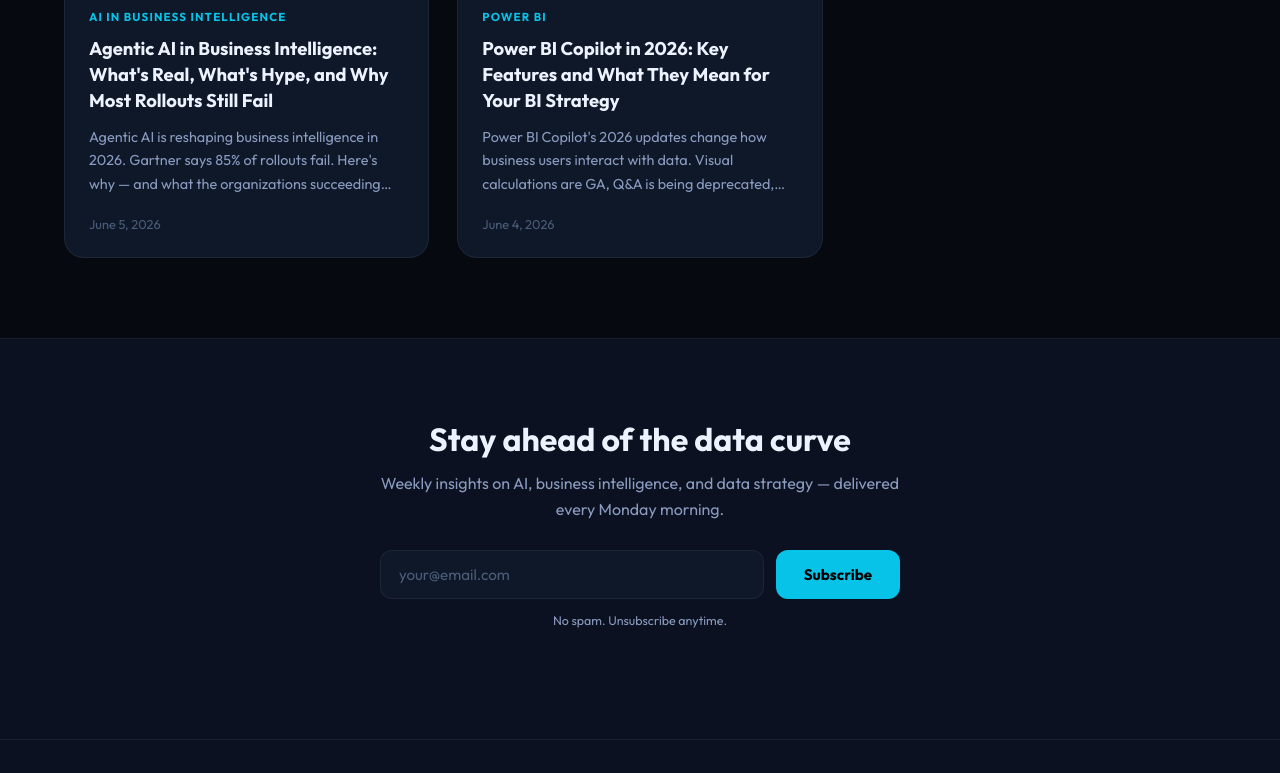
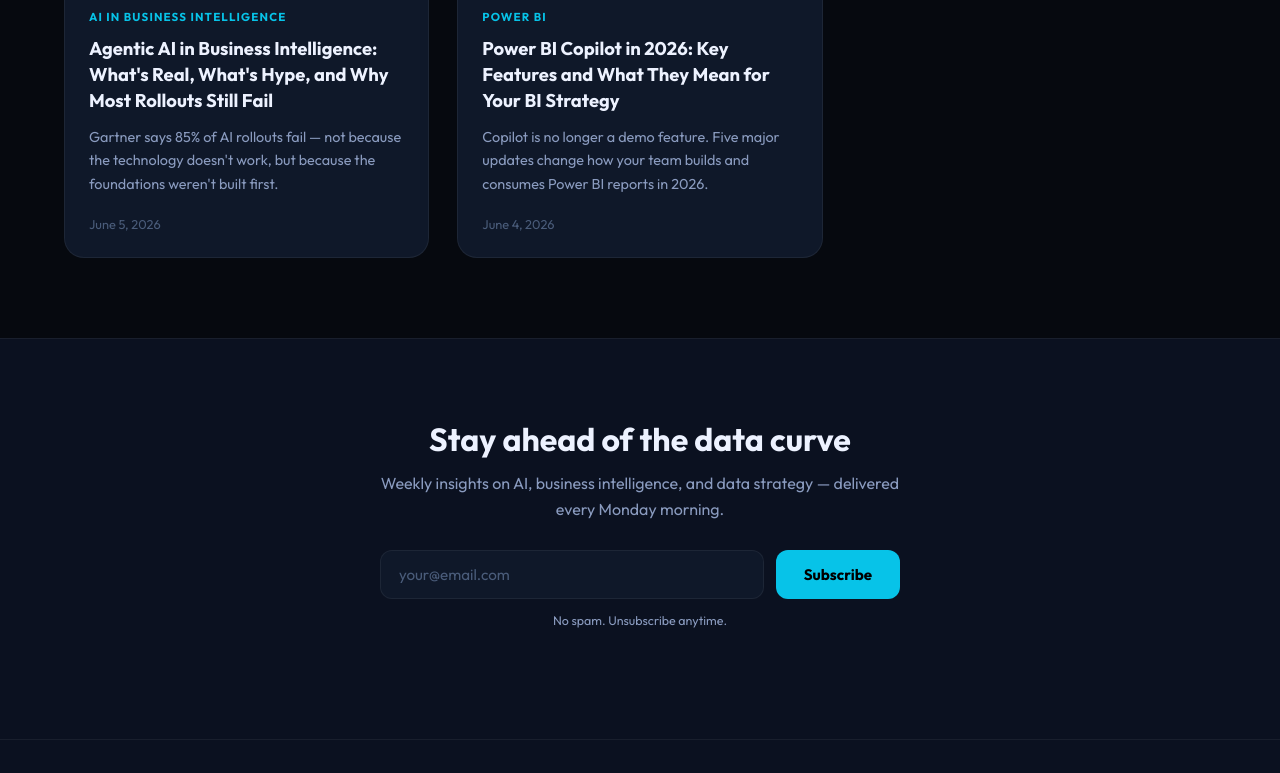
Before and after one commit to AnglerBI/anglerbi.github.io, a website: page blog/index.html in a window 1280 px wide. Shown: the part 860-1633 px from the top of the page. Drawn offline with Linux system fonts and the light colour scheme.

Commit message:
fix: editorial photography hero images, shorter card excerpts
- Power BI article: financial analyst at desk with printed reports, natural window light
- Agentic AI article: business ops center, overhead editorial
- Removed color constraints from image approach — natural environment sets tones
- Shortened both card excerpts to fit within 3-line clamp without truncating

```diff
--- a/blog/index.html
+++ b/blog/index.html
@@ -79,7 +79,7 @@
       <div class="blog-card-body">
         <span class="blog-card-category">AI in Business Intelligence</span>
         <h3 class="blog-card-title">Agentic AI in Business Intelligence: What's Real, What's Hype, and Why Most Rollouts Still Fail</h3>
-        <p class="blog-card-excerpt">Agentic AI is reshaping business intelligence in 2026. Gartner says 85% of rollouts fail. Here's why — and what the organizations succeeding are doing differently.</p>
+        <p class="blog-card-excerpt">Gartner says 85% of AI rollouts fail — not because the technology doesn't work, but because the foundations weren't built first.</p>
         <time class="blog-card-date">June 5, 2026</time>
       </div>
     </a>
@@ -88,7 +88,7 @@
       <div class="blog-card-body">
         <span class="blog-card-category">Power BI</span>
         <h3 class="blog-card-title">Power BI Copilot in 2026: Key Features and What They Mean for Your BI Strategy</h3>
-        <p class="blog-card-excerpt">Power BI Copilot's 2026 updates change how business users interact with data. Visual calculations are GA, Q&A is being deprecated, and the semantic model quality bar just got higher.</p>
+        <p class="blog-card-excerpt">Copilot is no longer a demo feature. Five major updates change how your team builds and consumes Power BI reports in 2026.</p>
         <time class="blog-card-date">June 4, 2026</time>
       </div>
     </a>
```
Also changed, not shown: blog/articles/agentic-ai-business-intelligence-2026/images/hero.png, blog/articles/power-bi-copilot-features-2026/images/hero.png.
